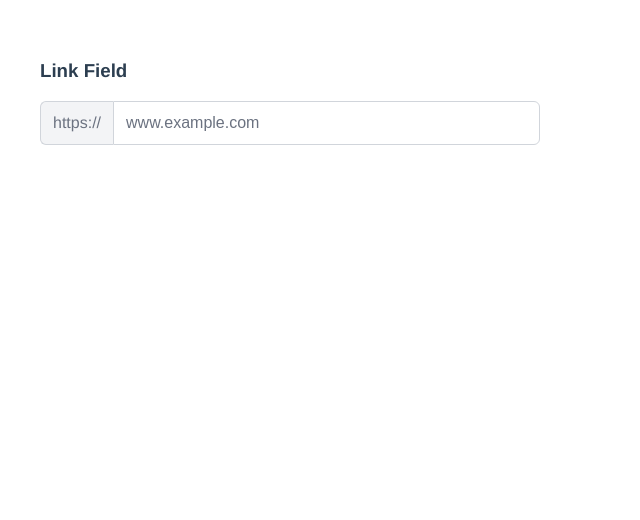
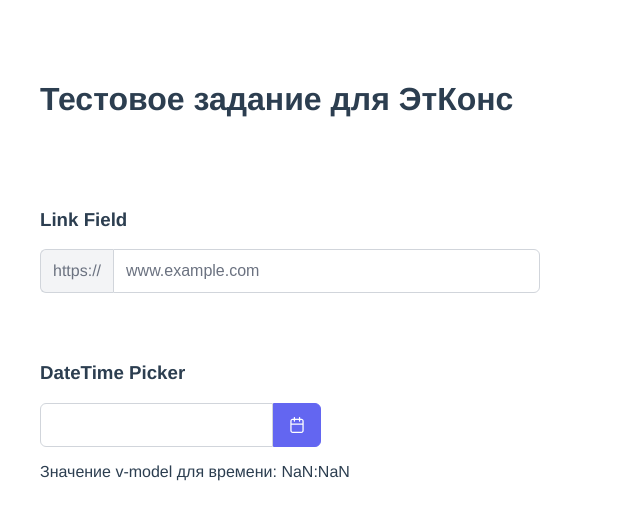
Before and after one commit to Decronus/etcons-test-task, a Vue app: page / in a window 1280 px wide. Shown: the top 520 px of the page, without its empty margins (0-640 px from the left). Built offline with nearby package versions, Linux system fonts and the light colour scheme; a web font is replaced by a local one.

Commit message:
date picker

```diff
--- a/src/App.vue
+++ b/src/App.vue
@@ -1,13 +1,16 @@
 <template>
+    <h1>Тестовое задание для ЭтКонс</h1>
     <link-field />
+    <date-time-picker />
 </template>
 
 <script>
 import LinkField from "./components/LinkField.vue";
+import DateTimePicker from "./components/DateTimePicker.vue";
 
 export default {
     name: "App",
-    components: { LinkField },
+    components: { LinkField, DateTimePicker },
 };
 </script>
 
@@ -20,6 +23,9 @@ export default {
     max-width: 1200px;
     margin: 0 auto;
     margin-top: 60px;
+    display: flex;
+    flex-direction: column;
+    gap: 50px;
 }
 
 .pi {
--- /dev/null
+++ b/src/components/DateTimePicker.vue
@@ -0,0 +1,39 @@
+<template>
+    <div class="link-field-wrap">
+        <h3>DateTime Picker</h3>
+
+        <div class="link-field-inputs-wrap">
+            <Calendar v-model="date" showIcon timeOnly />
+            <p>Значение v-model для времени: {{ formatDate(date) }}</p>
+        </div>
+    </div>
+</template>
+
+<script>
+import Calendar from "primevue/calendar";
+
+export default {
+    name: "date-time-picker",
+    components: { Calendar },
+
+    data() {
+        return {
+            date: "",
+        };
+    },
+
+    methods: {
+        formatDate(unformattedDate) {
+            const newDate = new Date(unformattedDate);
+            const hours = newDate.getHours();
+            let minutes = newDate.getMinutes();
+            if (minutes <= 9) {
+                minutes = "0" + minutes;
+            }
+            return `${hours}:${minutes}`;
+        },
+    },
+};
+</script>
+
+<style></style>
```
